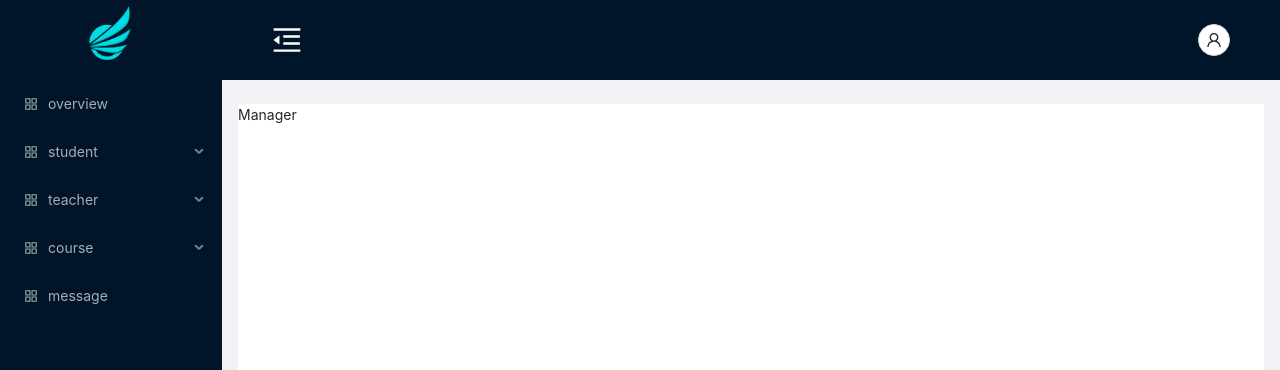
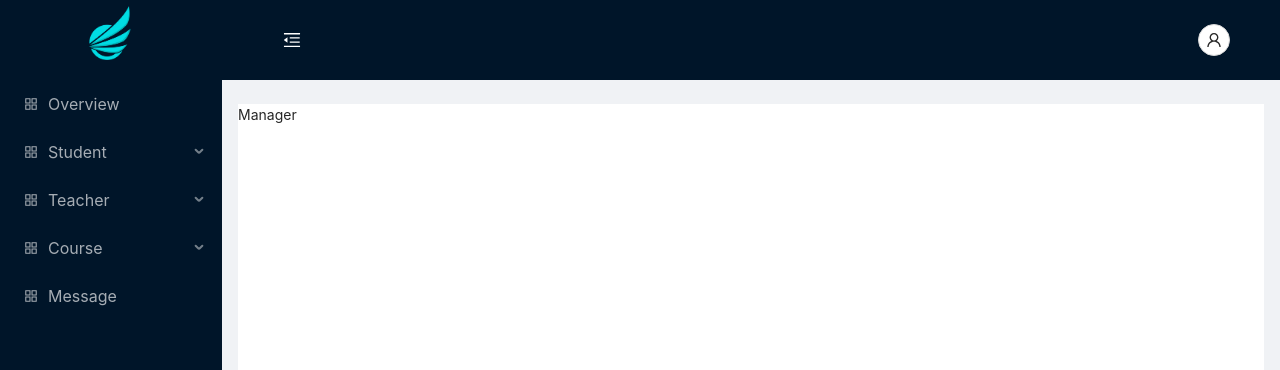
Before and after one commit to YumeLoL/cms-project, a Next.js app: page /dashboard/manager in a window 1280 px wide. Shown: the top 370 px of the page. Built offline with nearby package versions, Linux system fonts and the light colour scheme.

Commit message:
layout update
sidemenu, header with logout function

```diff
--- a/components/layout.tsx
+++ b/components/layout.tsx
@@ -1,6 +1,6 @@
 import Head from "next/head";
-import React, { ReactNode, useState } from "react";
-import { Button, Layout, Menu, Tabs } from "antd";
+import React, { useState } from "react";
+import { Button, Layout, Menu, message, Popover } from "antd";
 import "antd/dist/antd.css";
 import type { MenuProps } from "antd";
 import Link from "next/link";
@@ -13,6 +13,9 @@ import {
 } from "@ant-design/icons";
 import logo from "../public/logo.png";
 import styled from "styled-components";
+import axios, { AxiosError, AxiosResponse } from "axios";
+import Router from "next/router";
+import { BaseURL } from "../service/api";
 
 const { Header, Sider, Content } = Layout;
 
@@ -21,7 +24,7 @@ const ImageContainer = styled.div`
   display: flex;
   align-items: center;
   justify-content: center;
-  z-index:10;
+  z-index: 10;
 `;
 const StyledHeader = styled(Header)`
   padding: 0 50px;
@@ -33,7 +36,7 @@ const StyledHeader = styled(Header)`
   top: 0;
   z-index: 9;
 `;
-const ButtonContainer = styled.div`
+const LogoutButton = styled(Popover)`
   display: flex;
   align-items: center;
   justify-content: center;
@@ -48,41 +51,61 @@ const StyledContent = styled(Content)`
 type MenuItem = Required<MenuProps>["items"][number];
 
 export default function MainLayout({ children }: React.PropsWithChildren<{}>) {
-  const [collapse, setCollapse] = useState(false);
-  const toggle = () => {
-    setCollapse(!collapse);
+  const [collapsed, setCollapsed] = useState(false);
+  const toggleCollapsed = () => {
+    setCollapsed(!collapsed);
+  };
+
+  const logout = async () => {
+    const token = JSON.parse(localStorage.getItem("cms-user") as string).token;
+
+    try {
+      const res: AxiosResponse = await axios.post(
+        `${BaseURL}/logout`,
+        {},
+        {
+          headers: { Authorization: `Bearer ${token}` },
+        }
+      );
+      if (res) {
+        localStorage.removeItem("cms-user");
+        Router.push("/");
+      }
+    } catch (err: any) {
+      message.error(err.response.data.msg);
+    }
   };
 
   const getItem = (
-    label: string,
-    key: string,
+    label: React.ReactNode,
+    key: React.Key,
     icon?: React.ReactNode,
     children?: MenuItem[],
     type?: "group"
-  ) => {
-    return {
+  ): MenuItem =>
+    ({
       key,
       icon,
       children,
       label,
       type,
-    };
-  };
+    } as MenuItem);
 
+  // menu items
   const items = [
-    getItem("overview", "1", <AppstoreOutlined />),
-    getItem("student", "sub1", <AppstoreOutlined />, [
-      getItem("student list", "2"),
+    getItem("Overview", "1", <AppstoreOutlined />),
+    getItem("Student", "sub1", <AppstoreOutlined />, [
+      getItem("Student List", "2"),
     ]),
-    getItem("teacher", "sub2", <AppstoreOutlined />, [
-      getItem("teacher list", "3"),
+    getItem("Teacher", "sub2", <AppstoreOutlined />, [
+      getItem("Teacher List", "3"),
     ]),
-    getItem("course", "sub3", <AppstoreOutlined />, [
-      getItem("all course", "4"),
-      getItem("add course", "5"),
-      getItem("edit course", "6"),
+    getItem("Course", "sub3", <AppstoreOutlined />, [
+      getItem("All Course", "4"),
+      getItem("Add Course", "5"),
+      getItem("Edit Course", "6"),
     ]),
-    getItem("message", "7", <AppstoreOutlined />),
+    getItem("Message", "7", <AppstoreOutlined />),
   ];
 
   return (
@@ -96,7 +119,7 @@ export default function MainLayout({ children }: React.PropsWithChildren<{}>) {
         <Sider
           trigger={null}
           collapsible
-          collapsed={collapse}
+          collapsed={collapsed}
           width={222}
           defaultCollapsed={true}
           collapsedWidth={100}
@@ -108,30 +131,40 @@ export default function MainLayout({ children }: React.PropsWithChildren<{}>) {
               </span>
             </Link>
           </ImageContainer>
+
           <Menu
             theme="dark"
             mode="inline"
-            inlineCollapsed={collapse}
-            style={{ position: "sticky", top: "80px" }}
+            inlineCollapsed={collapsed}
+            style={{ position: "sticky", top: "80px", fontSize: "16px" }}
             items={items}
-          >
-
-          </Menu>
+          />
         </Sider>
 
         <Layout className="site-layout">
           <StyledHeader className="site-layout-background">
-            {React.createElement(
-              collapse ? MenuUnfoldOutlined : MenuFoldOutlined,
-              {
-                className: "trigger",
-                style: { fontSize: "30px", color: "white" },
-                onClick: toggle,
+            <Button
+              icon={collapsed ? <MenuUnfoldOutlined /> : <MenuFoldOutlined />}
+              onClick={toggleCollapsed}
+              size="large"
+              type="text"
+              style={{
+                color: "white",
+                border: "none",
+                backgroundColor: "transparent",
+              }}
+            />
+
+            <LogoutButton
+              content={
+                <Button type="link" onClick={logout}>
+                  Logout
+                </Button>
               }
-            )}
-            <ButtonContainer>
+              trigger="hover"
+            >
               <Button icon={<UserOutlined />} shape="circle" />
-            </ButtonContainer>
+            </LogoutButton>
           </StyledHeader>
 
           <StyledContent className="site-layout-background ">
--- a/service/api.ts
+++ b/service/api.ts
@@ -0,0 +1 @@
+export const BaseURL = "http://cms.chtoma.com/api"
```
Also changed, not shown: pages/index.tsx (+9 -6 lines), 1 other file (tests, documents, lock files or other folders). Lines whose indentation alone changed are shown as unchanged.
